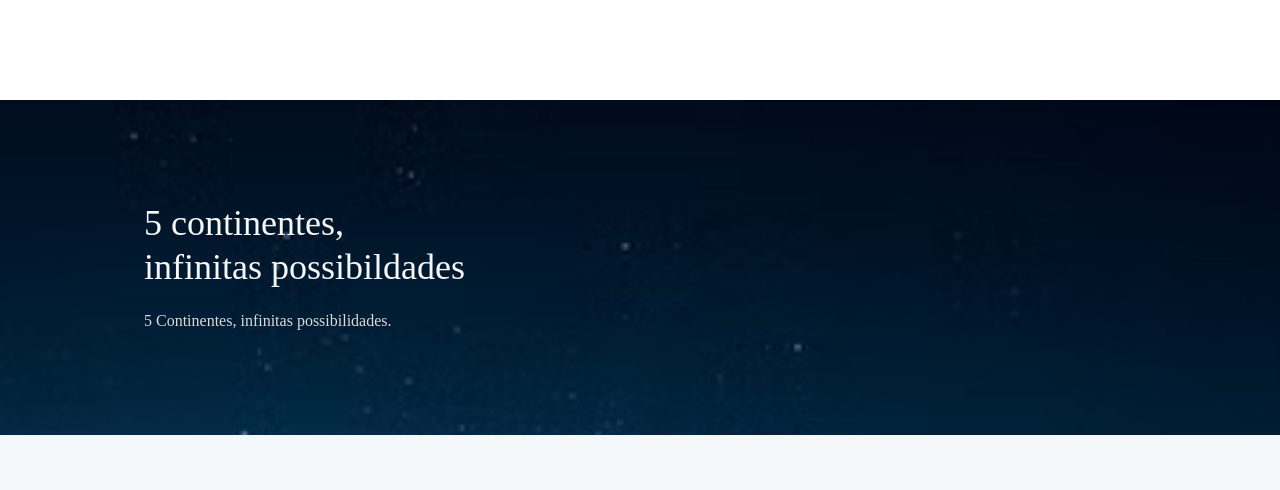
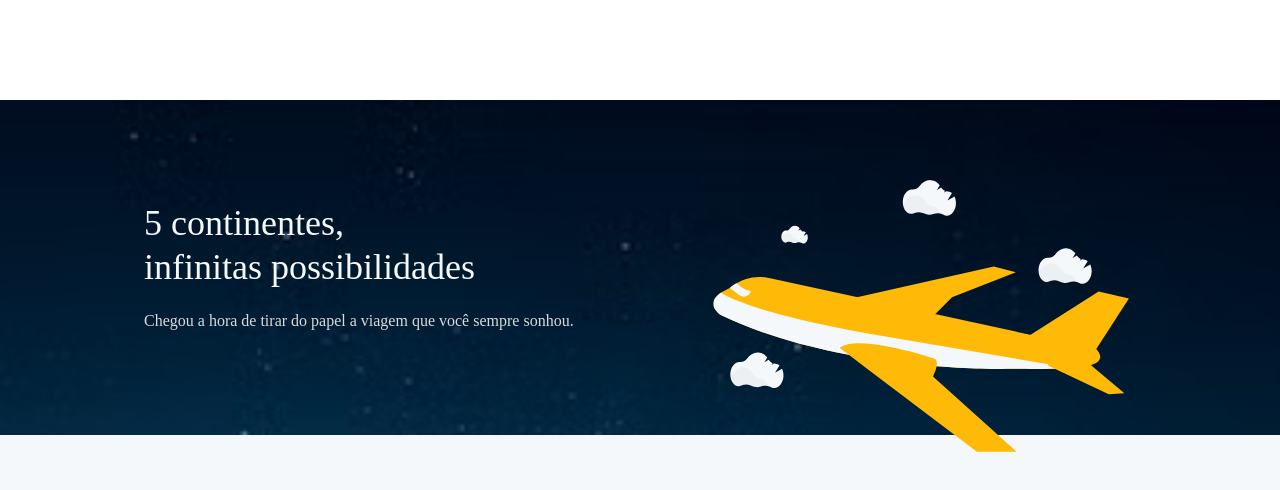
Before and after one commit to rodrigocamargo854/worldtrip, a Next.js app: page / in a window 1280 px wide. Shown: the top 490 px of the page. Built offline with nearby package versions, Linux system fonts and the light colour scheme.

Commit message:
added header

```diff
--- a/src/pages/components/Banner/index.tsx
+++ b/src/pages/components/Banner/index.tsx
@@ -24,7 +24,7 @@ export default function Banner() {
             fontSize={["xl", "2l", "2xl", "2xl", "4xl"]}
           >
             5 continentes,
-            <br /> infinitas possibildades
+            <br /> infinitas possibilidades
           </Heading>
           <Text
             color="gray.300"
@@ -32,13 +32,16 @@ export default function Banner() {
             fontStyle={["0.8rem", "xl"]}
             maxW={["100%", "100%", "100%", "550px"]}
           >
-            {" "}
-            5 Continentes, infinitas possibilidades.
+            Chegou a hora de tirar do papel a viagem que você sempre sonhou.
           </Text>
         </div>
-        <Image w={["300px", "300px", "300px", "430px"]}
-
-        display={["none","none",""]}
+        <Image
+          w={["300px", "300px", "300px", "430px"]}
+          display={["none", "none", "block"]}
+          src='airplane.svg'
+          alt="Aviao amarelo voando com nuvens ao redor"
+          transform="translateY(48px)"
+          ml={8}
         />
       </Flex>
     </Flex>
--- a/src/pages/components/Header/Logo.tsx
+++ b/src/pages/components/Header/Logo.tsx
@@ -3,8 +3,9 @@ import { Image, Box, Flex } from "@chakra-ui/react";
 export function Logo() {
   return (
     <Image
-      src="/logo.svg"
-      alt=""
+      src='logo.svg'
+      alt="sa"
+      display={["block"]}
       justifySelf="center"
       gridColumn="2"
       w={["81px", "184px"]}
```
